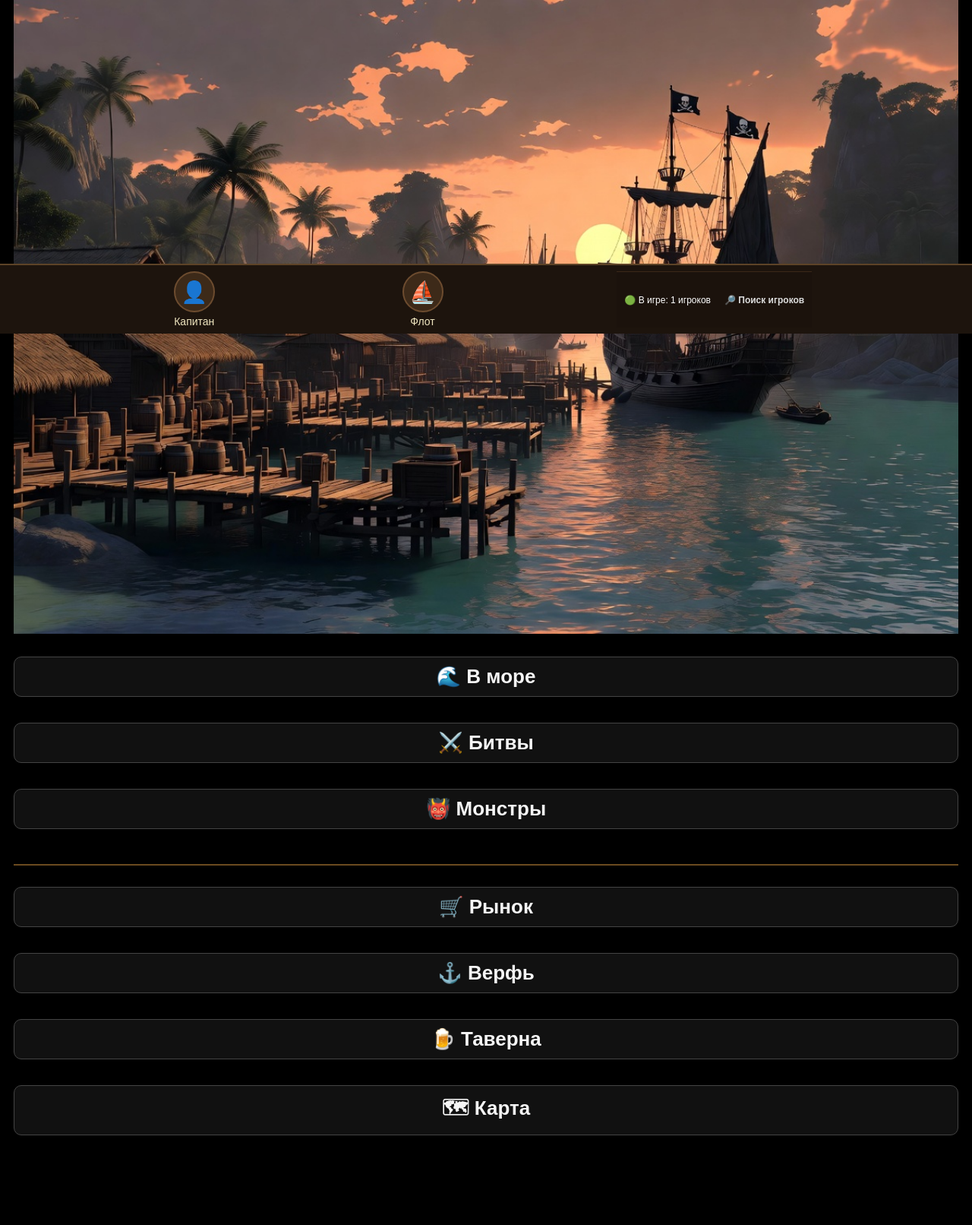
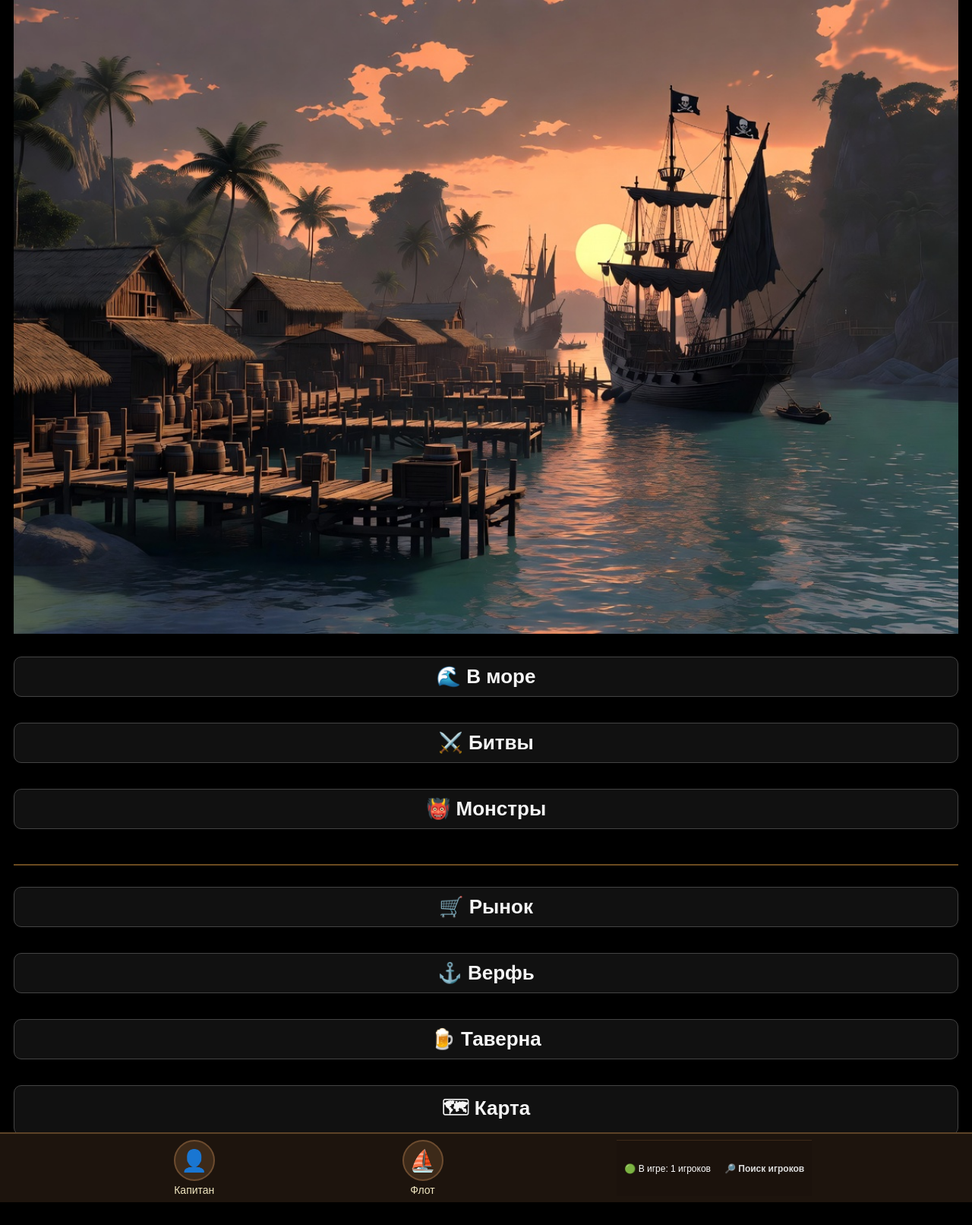
Before and after one commit to wergut800-star/piratesgame, a Flask app: template templates/port.html in a window 1280 px wide. Shown: the part 331-1943 px from the top of the page at 76% size. Before the commit the page ends 1825 px from the top, so only its background shows below. Run offline with Flask 3, Linux system fonts and the light colour scheme; the template is opened without the code that fills it, so the values that code supplies are empty.

Commit message:
Update style.css

```diff
--- a/static/css/style.css
+++ b/static/css/style.css
@@ -677,6 +677,10 @@ h2{
     font-weight: bold;
 }
 
-.online-bar a:active {
-    color: #fff;
+.bottom-menu {
+    position: relative;
+    z-index: 100;
 }
+
+.online-bar {
+    width:
```
